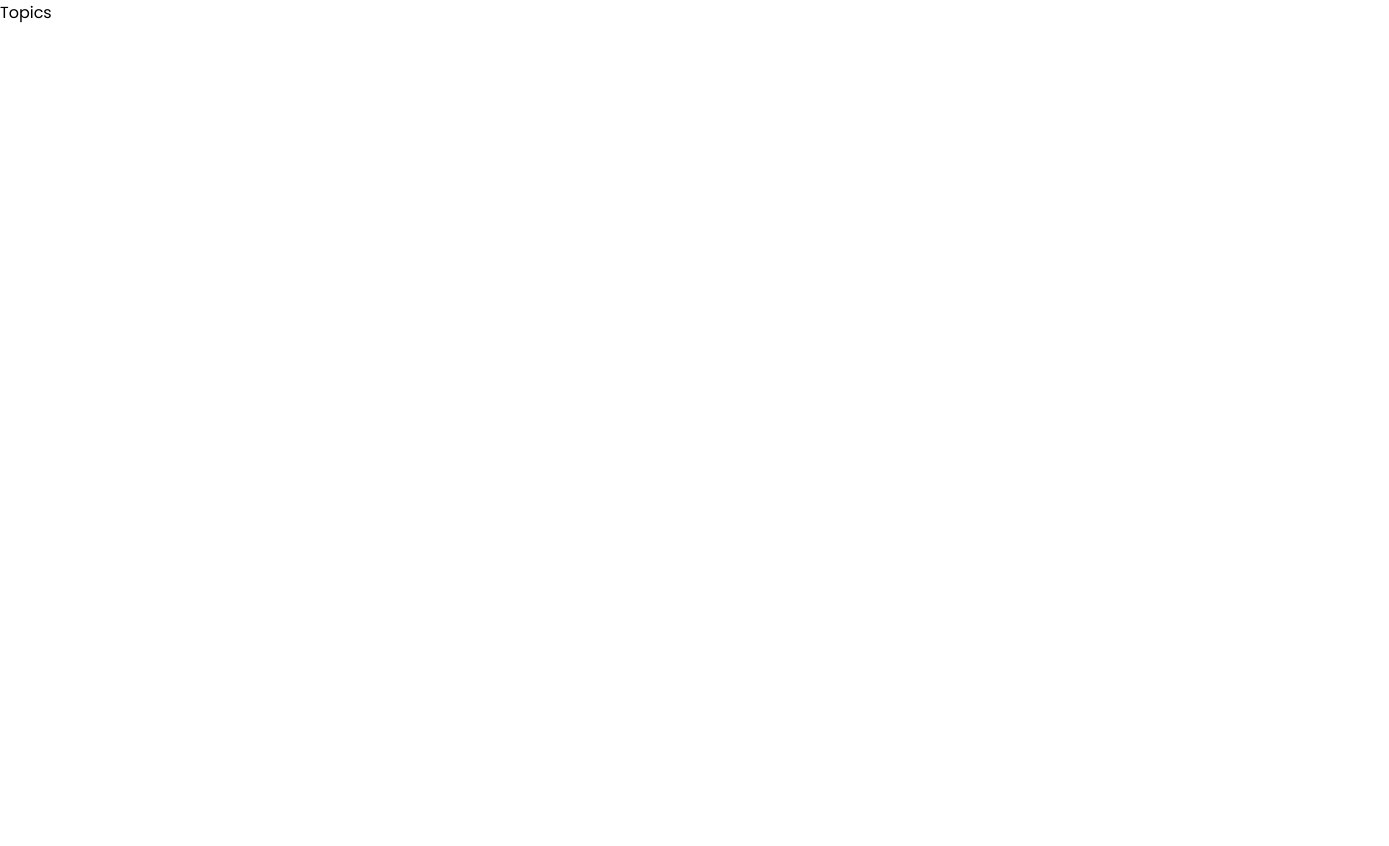
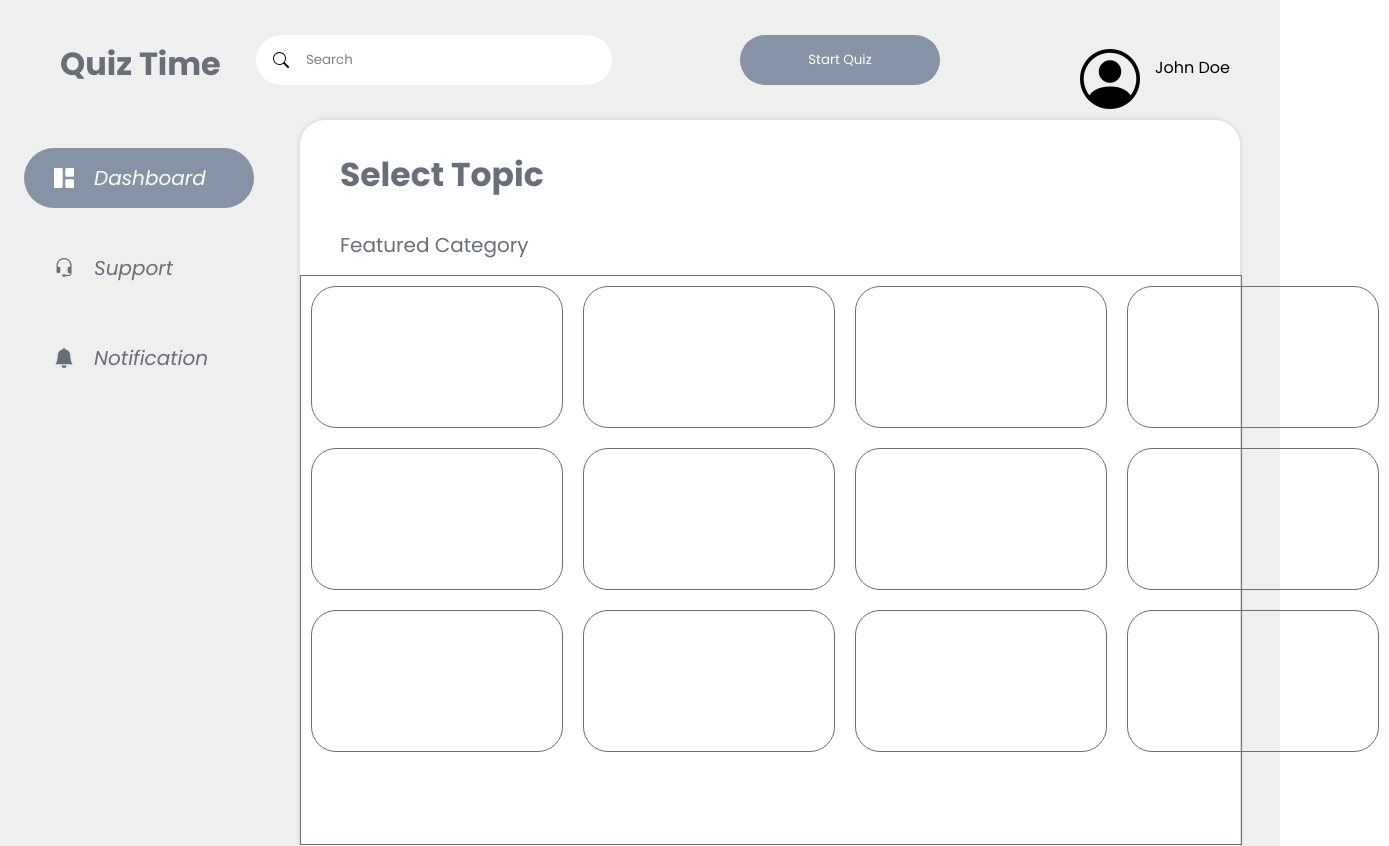
Before and after one commit to raefknani/QuizzGameV2, a React (Vite) app in the folder frontend/: page /topics in a window 1280 px wide. Shown: the top 846 px of the page, 1389 px wide, since content can reach past the window. Before the commit the page ends 800 px from the top, so only its background shows below. Built offline with nearby package versions, Linux system fonts and the light colour scheme.

Commit message:
last update

```diff
--- a/frontend/src/pages/Dashboard.jsx
+++ b/frontend/src/pages/Dashboard.jsx
@@ -136,11 +136,13 @@ function DefaultHome() {
         </div>
         <ul className="dashboardList">
           <div className="mainButtons">
-            <li className="greyy dashboard">
-              <i class="bi bi-grid-1x2-fill icons">
-                <span>Dashboard</span>
-              </i>
-            </li>
+            <Link to="/dashboard">
+              <li className="greyy dashboard">
+                <i class="bi bi-grid-1x2-fill icons">
+                  <span>Dashboard</span>
+                </i>
+              </li>
+            </Link>
             <Link to = "/support">
               <li className="greyy">
                 <i class="bi bi-headset">
--- /dev/null
+++ b/frontend/src/pages/Topics.css
@@ -0,0 +1,52 @@
+@import url("https://fonts.googleapis.com/css2?family=Poppins:ital,wght@0,100;0,200;0,300;0,400;0,500;0,600;0,700;0,800;0,900;1,100;1,200;1,300;1,400;1,500;1,600;1,700;1,800;1,900&display=swap");
+
+.selectTopics .p1 {
+  font-family: "Poppins", sans-serif;
+  font-size: 33px;
+  font-weight: 700;
+  color: #696f79;
+  line-height: 50px;
+}
+.selectTopics .p2 {
+  font-family: "Poppins", sans-serif;
+  font-size: 20px;
+  font-weight: 400;
+  color: #696f79;
+  line-height: 30px;
+}
+
+.p1,
+.p2 {
+  margin-top: 30px;
+  margin-left: 40px;
+}
+
+.SomeTopics {
+  display: flex;
+  flex-wrap: wrap;
+  justify-content: space-around;
+  margin-top: 15px;
+  height: 568px;
+  width: 100%;
+  border: 1px solid #696f79;
+}
+
+.topicBox {
+  display: flex;
+  flex-direction: column;
+  justify-content: center;
+  align-items: center;
+  width: 250px;
+  margin-top: 0px;
+  margin-bottom: 0px;
+  height: 140px;
+  margin: 10px;
+  border: 1px solid #696f79;
+  border-radius: 25px;
+}
+
+.SomeTopics ul {
+  list-style-type: none;
+  padding: 0;
+  display: flex;
+}
--- a/frontend/src/pages/Topics.jsx
+++ b/frontend/src/pages/Topics.jsx
@@ -1,9 +1,83 @@
-import React from 'react'
-
+import React from "react";
+import "./Dashboard.css";
+import "./Topics.css";
+import "../../node_modules/bootstrap-icons/font/bootstrap-icons.css";
+import { Link } from "react-router-dom";
+import history from "../assets/History.png";
 function Topics() {
   return (
-    <div>Topics</div>
-  )
+    <div className="defaultHome">
+      <div className="AccountDashboard">
+        <div className="selectTopics">
+          <p className="p1">Select Topic</p>
+          <p className="p2">Featured Category</p>
+        </div>
+        <div className="SomeTopics">
+          <div>
+            <ul>
+              <li className="topicBox"></li>
+              <li className="topicBox"></li>
+              <li className="topicBox"></li>
+              <li className="topicBox"></li>
+            </ul>
+            <ul>
+              <li className="topicBox"></li>
+              <li className="topicBox"></li>
+              <li className="topicBox"></li>
+              <li className="topicBox"></li>
+            </ul>
+            <ul>
+              <li className="topicBox"></li>
+              <li className="topicBox"></li>
+              <li className="topicBox"></li>
+              <li className="topicBox"></li>
+            </ul>
+          </div>
+        </div>
+      </div>
+      <div>
+        <h1 className="QuizzTime greyy">Quiz Time</h1>
+        <div className="Navbarr">
+          <input type="text" placeholder="Search" className="search" />
+          <button>Start Quiz</button>
+          <div className="FullProfile">
+            <i class="bi bi-person-circle profile"></i>
+            <span className="profileName">John Doe</span>
+          </div>
+        </div>
+        <ul className="dashboardList">
+          <div className="mainButtons">
+            <Link to="/dashboard">
+              <li className="greyy dashboard">
+                <i class="bi bi-grid-1x2-fill icons">
+                  <span>Dashboard</span>
+                </i>
+              </li>
+            </Link>
+            <Link to="/support">
+              <li className="greyy">
+                <i class="bi bi-headset">
+                  <span>Support</span>
+                </i>
+              </li>
+            </Link>
+            <Link to="/notifications">
+              <li className="greyy">
+                <i class="bi bi-bell-fill">
+                  <span>Notification</span>
+                </i>
+              </li>
+            </Link>
+          </div>
+          <Link to="/login">
+            <li className="greyy logout">
+              <i class="bi bi-box-arrow-left"></i>Log Out
+            </li>
+          </Link>
+        </ul>
+      </div>
+    </div>
+  );
 }
 
-export default Topics
+export default Topics;
```
